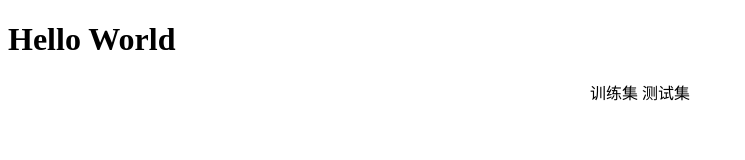
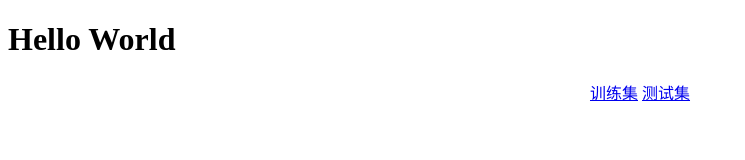
Before and after one commit to LZFFER/LZFFER-.github.io, a plain HTML site: page index.html in a window 1280 px wide. Shown: the whole page, without its empty margins (0-745 px from the left). Drawn offline with Linux system fonts and the light colour scheme.

Commit message:
Update index.html

```diff
--- a/index.html
+++ b/index.html
@@ -3,8 +3,8 @@
 <body>
 <h1>Hello World</h1>
 <center>
-<a herf="/2.Train.html">训练集</a>
-<a herf="/3.Test.html">测试集</a>
+<a href="/2.Train.html">训练集</a>
+<a href="/3.Test.html">测试集</a>
 </center>
 </body>
 </html>
```
